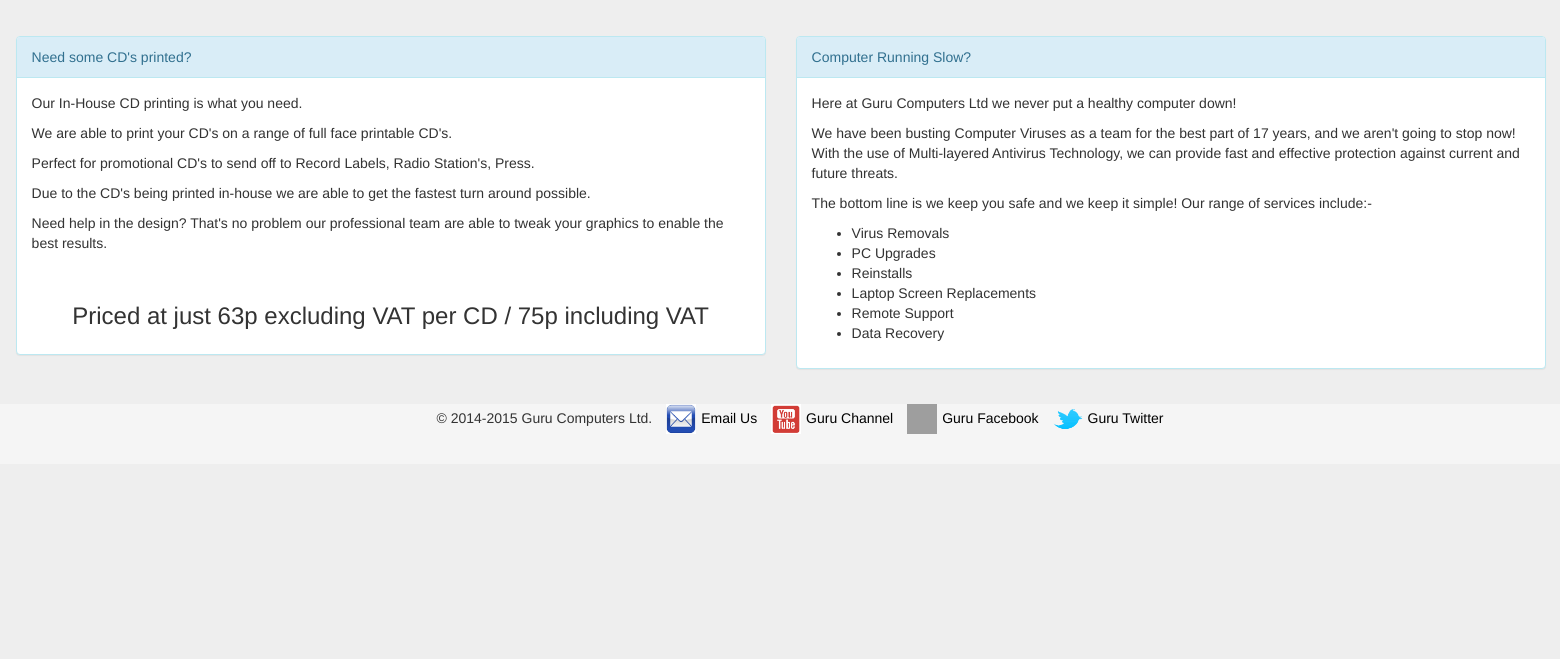
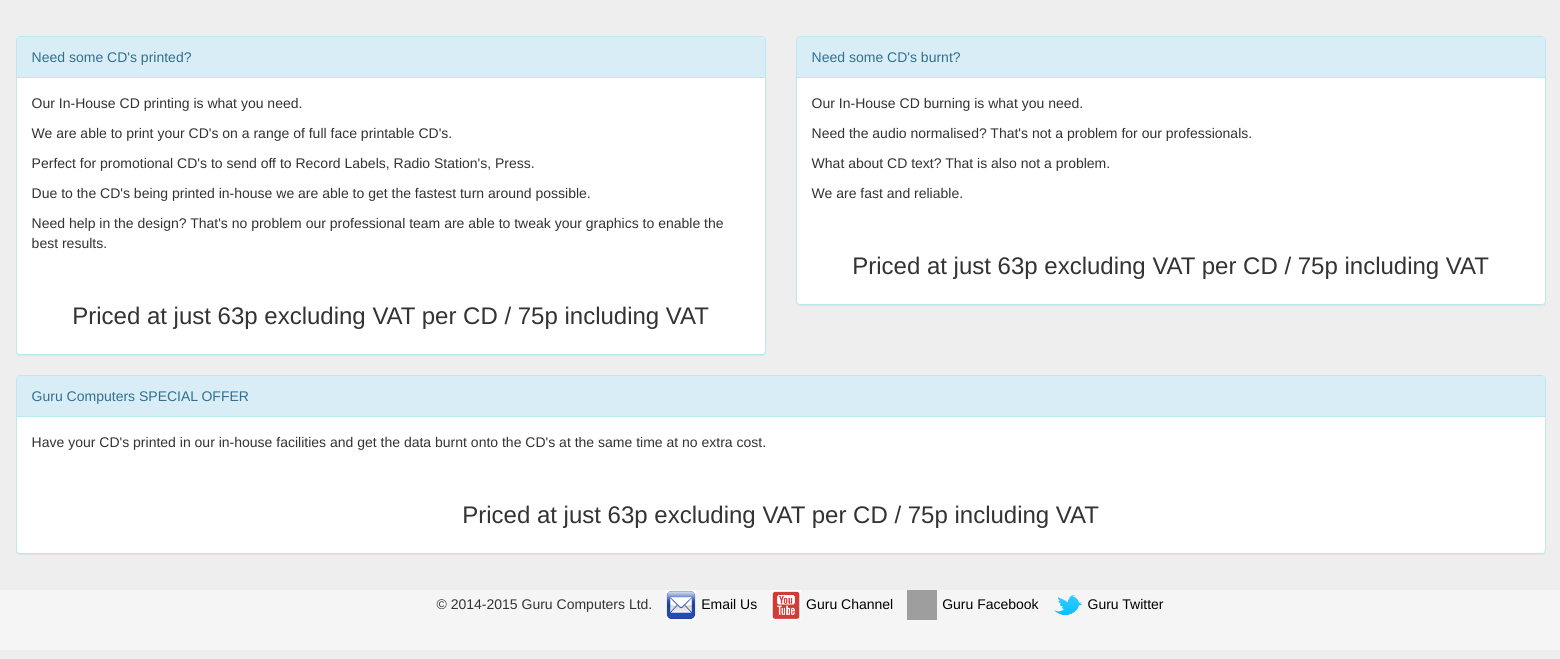
Before and after one commit to GuruComputers/Guru-2.0, a PHP site: page /cd.php in a window 1560 px wide. Shown: the part 100-759 px from the top of the page. Run offline with PHP 8.4, Linux system fonts and the light colour scheme; some libraries are stand-ins or nearby versions; grey boxes are pictures that could not be loaded.

Commit message:
special offer added

```diff
--- a/cd.php
+++ b/cd.php
@@ -46,19 +46,29 @@
 
                     <div class="col-md-10 column">
                         <div class="panel panel-info">
-                            <div class="panel-heading">Computer Running Slow?</div>
+                            <div class="panel-heading">Need some CD's burnt?</div>
                             <div class="panel-body">
-                                <p>Here at Guru Computers Ltd we never put a healthy computer down!</p>
-                                <p>We have been busting Computer Viruses as a team for the best part of 17 years, and we aren't going to stop now! With the use of Multi-layered Antivirus Technology, we can provide fast and effective protection against current and future threats.</p>
-                                <p>The bottom line is we keep you safe and we keep it simple! Our range of services include:- </p>
-                                <ul>
-                                    <li>Virus Removals</li>
-                                    <li>PC Upgrades</li>
-                                    <li>Reinstalls</li>
-                                    <li>Laptop Screen Replacements</li>
-                                    <li>Remote Support</li>
-                                    <li>Data Recovery</li>
-                                </ul>
+                                <p>Our In-House CD burning is what you need.</p>
+                                <p>Need the audio normalised? That's not a problem for our professionals.</p>
+                                <p>What about CD text? That is also not a problem.</p>
+                                <p>We are fast and reliable.</p>
+                                <br/>
+                                <center>
+                                    <p><h3>Priced at just 63p excluding VAT per CD / 75p including VAT</h3></p>
+                                </center>
+                            </div>
+                        </div>
+                    </div>
+
+                    <div class="col-md-20 column">
+                        <div class="panel panel-info">
+                            <div class="panel-heading">Guru Computers SPECIAL OFFER</div>
+                            <div class="panel-body">
+                                <p>Have your CD's printed in our in-house facilities and get the data burnt onto the CD's at the same time at no extra cost.</p>
+                                <br/>
+                                <center>
+                                    <p><h3>Priced at just 63p excluding VAT per CD / 75p including VAT</h3></p>
+                                </center>
                             </div>
                         </div>
                     </div>
```
Lines whose indentation alone changed are shown as unchanged.
